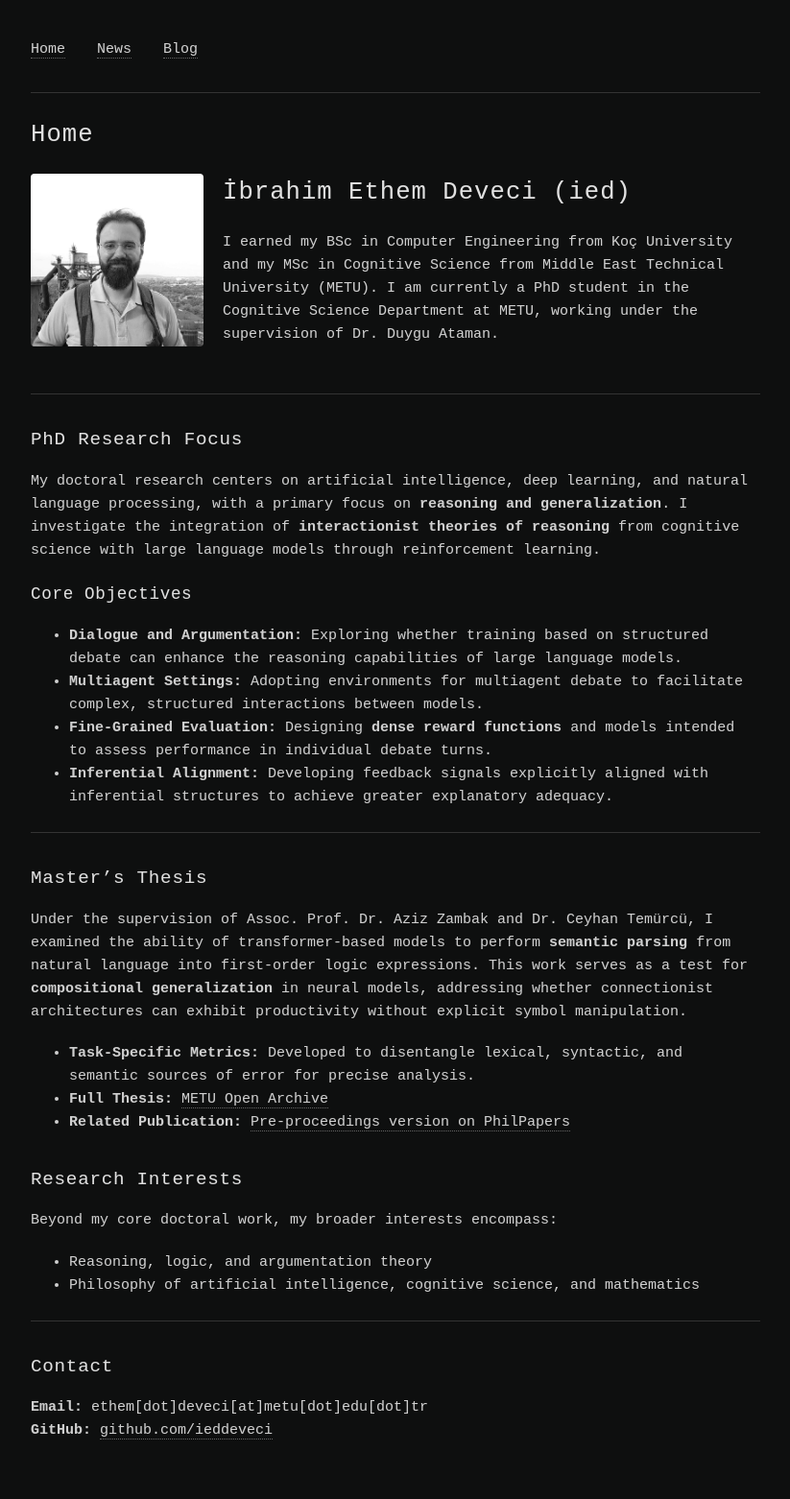
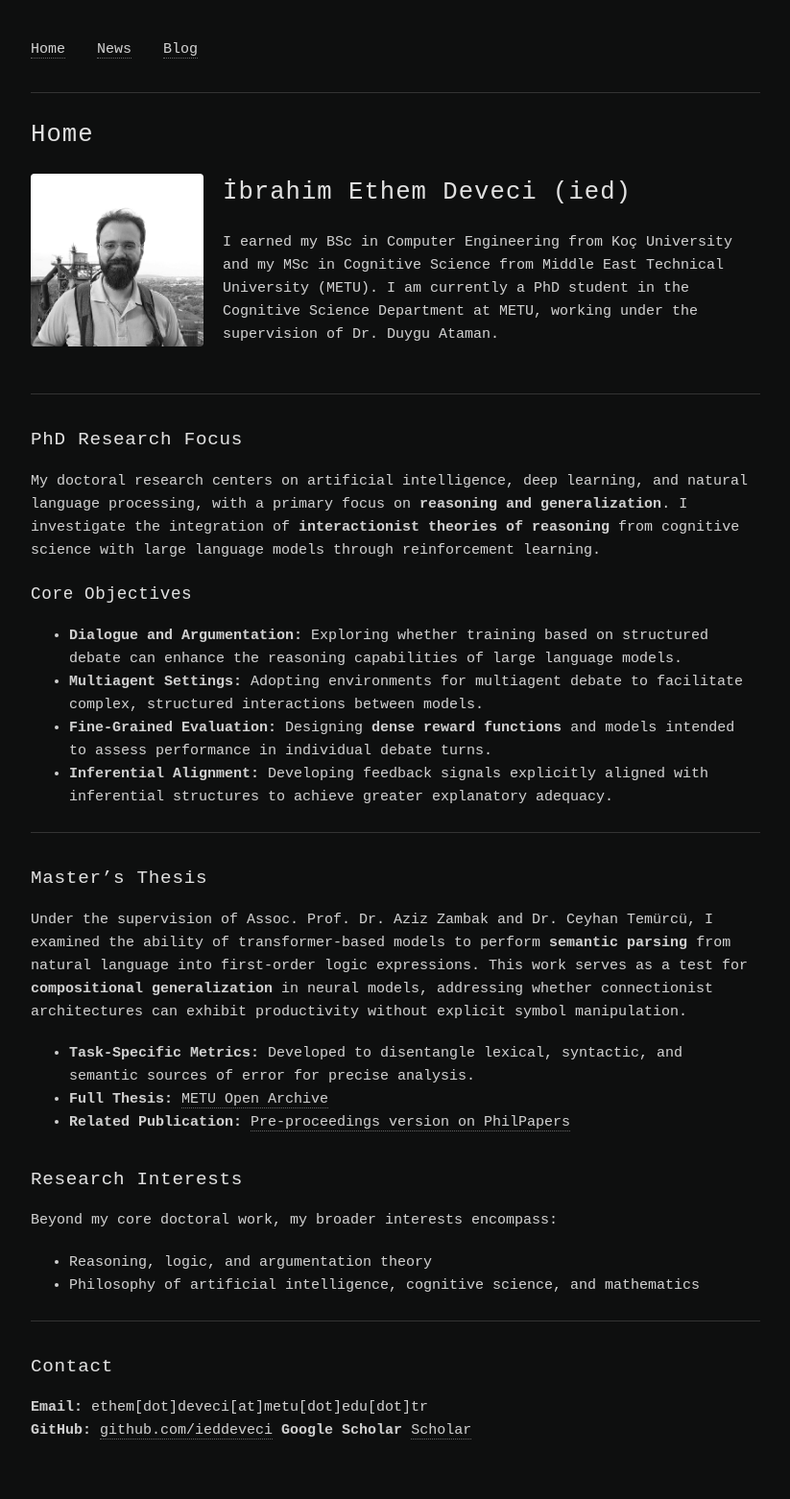
Before and after one commit to ieddeveci/ieddeveci.github.io, a Jekyll site: the page built from index.md, in a window 1280 px wide. Shown: the whole page at 96% size, without its empty margins (228-1051 px from the left). Built offline with Jekyll 4.4.1, drawn with Linux system fonts in a browser that asks for light colours.

Commit message:
Add Google Scholar link to contact section

```diff
--- a/index.md
+++ b/index.md
@@ -45,3 +45,4 @@ Beyond my core doctoral work, my broader interests encompass:
 
 **Email:** ethem[dot]deveci[at]metu[dot]edu[dot]tr
 **GitHub:** [github.com/ieddeveci](https://github.com/ieddeveci)
+**Google Scholar** [Scholar](https://scholar.google.com/citations?user=dwJ8qoAAAAAJ&hl=tr)
```
